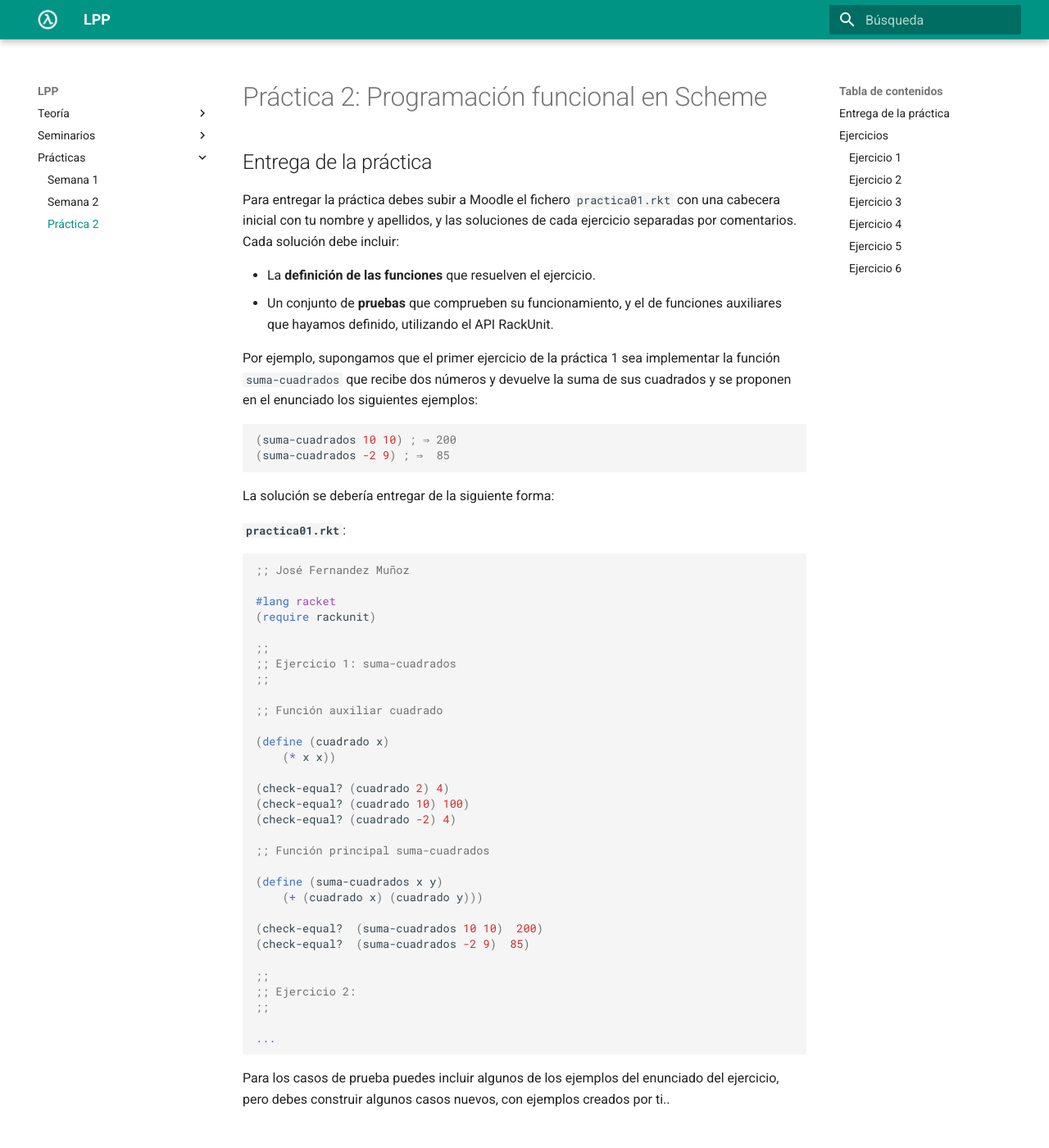
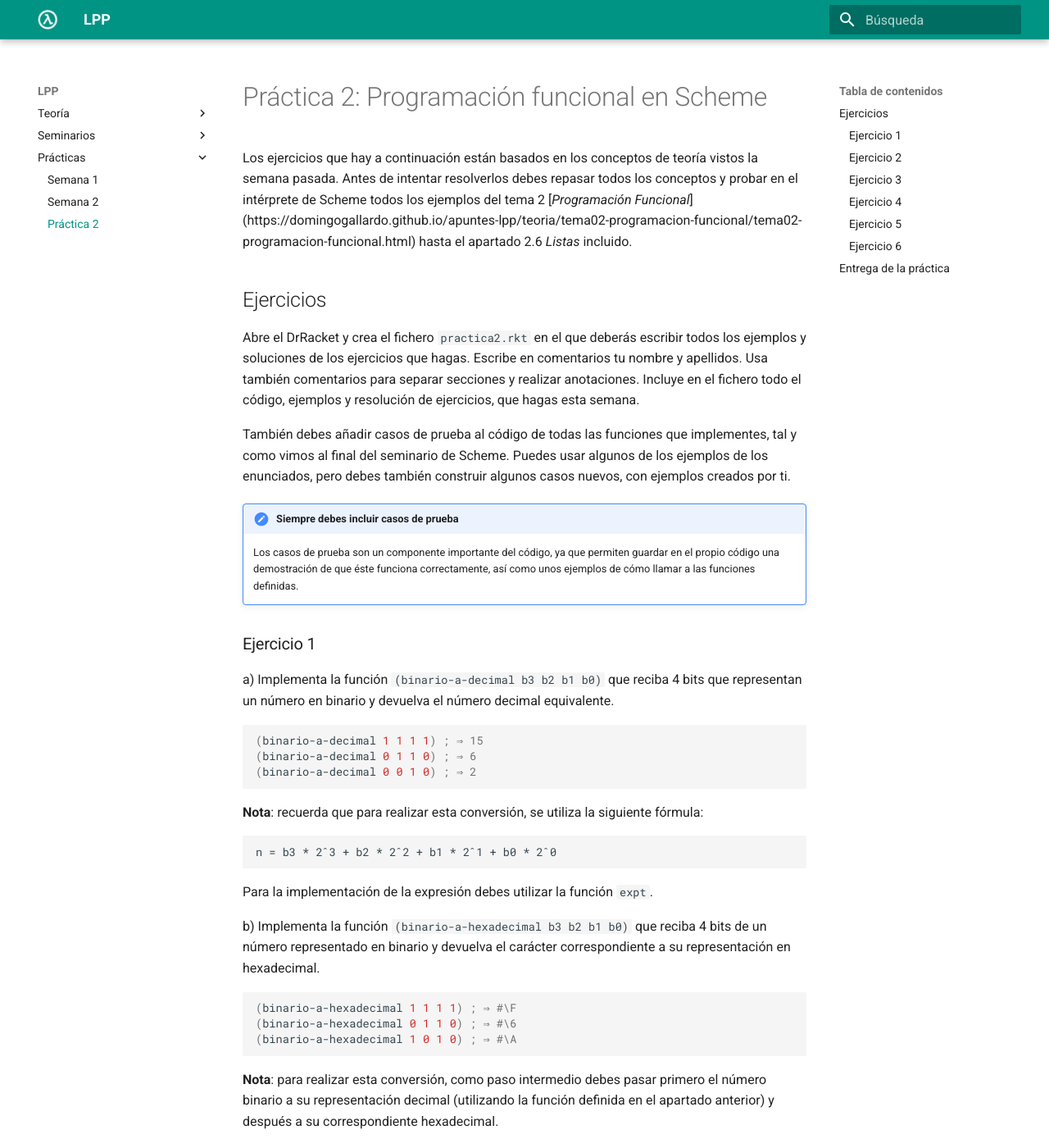
Before and after one commit to domingogallardo/apuntes-lpp, an MkDocs documentation site: the page built from docs/practicas/semana02/practica02.md, in a window 1280 px wide and 1400 px high. Shown: the whole window at 82% size. Built offline with MkDocs 1.6.1 and Material for MkDocs 9.7.7, drawn with Linux system fonts in a browser that asks for light colours; some of the changed text lies outside the part shown.

Commit message:
Versión 2 de la práctica

````diff
--- a/docs/practicas/semana02/practica02.md
+++ b/docs/practicas/semana02/practica02.md
@@ -1,70 +1,33 @@
 # Práctica 2: Programación funcional en Scheme
 
-## Entrega de la práctica
 
-Para entregar la práctica debes subir a Moodle el fichero
-`practica01.rkt` con una cabecera inicial con tu nombre y apellidos, y
-las soluciones de cada ejercicio separadas por comentarios. Cada
-solución debe incluir:
-
-- La **definición de las funciones** que resuelven el ejercicio.
-- Un conjunto de **pruebas** que comprueben su funcionamiento, y el de
-  funciones auxiliares que hayamos definido, utilizando el API RackUnit.
-
-Por ejemplo, supongamos que el primer ejercicio de la práctica 1 sea
-implementar la función `suma-cuadrados` que recibe dos números y
-devuelve la suma de sus cuadrados y se proponen en el enunciado los
-siguientes ejemplos:
-
-```racket
-(suma-cuadrados 10 10) ; ⇒ 200
-(suma-cuadrados -2 9) ; ⇒  85
-```
-
-La solución se debería entregar de la siguiente forma:
-
-**`practica01.rkt`**:
-
-```racket
-;; José Fernandez Muñoz
-
-#lang racket
-(require rackunit)
-
-;;
-;; Ejercicio 1: suma-cuadrados
-;;
-
-;; Función auxiliar cuadrado
-
-(define (cuadrado x)
-    (* x x))
-
-(check-equal? (cuadrado 2) 4)
-(check-equal? (cuadrado 10) 100)
-(check-equal? (cuadrado -2) 4)
-
-;; Función principal suma-cuadrados
-
-(define (suma-cuadrados x y)
-    (+ (cuadrado x) (cuadrado y)))
-
-(check-equal?  (suma-cuadrados 10 10)  200)
-(check-equal?  (suma-cuadrados -2 9)  85)
-
-;;
-;; Ejercicio 2:
-;;
-
-...
-
-```
-
-Para los casos de prueba puedes incluir algunos de los ejemplos del
-enunciado del ejercicio, pero debes construir algunos casos nuevos,
-con ejemplos creados por ti..
+Los ejercicios que hay a continuación están basados en los conceptos
+de teoría vistos la semana pasada. Antes de intentar resolverlos debes
+repasar todos los conceptos y probar en el intérprete de Scheme todos
+los ejemplos del tema 2 [_Programación Funcional_]
+(https://domingogallardo.github.io/apuntes-lpp/teoria/tema02-programacion-funcional/tema02-programacion-funcional.html)
+hasta el apartado 2.6 _Listas_ incluido.
 
 ## Ejercicios
+
+Abre el DrRacket y crea el fichero `practica2.rkt` en el que deberás
+escribir todos los ejemplos y soluciones de los ejercicios que
+hagas. Escribe en comentarios tu nombre y apellidos. Usa también
+comentarios para separar secciones y realizar anotaciones.  Incluye en
+el fichero todo el código, ejemplos y resolución de ejercicios, que
+hagas esta semana.
+
+También debes añadir casos de prueba al código de todas las funciones
+que implementes, tal y como vimos al final del seminario de
+Scheme. Puedes usar algunos de los ejemplos de los enunciados, pero
+debes también construir algunos casos nuevos, con ejemplos creados por
+ti.
+
+!!! Note "Siempre debes incluir casos de prueba"
+    Los casos de prueba son un componente importante del código, ya
+    que permiten guardar en el propio código una demostración de que
+    éste funciona correctamente, así como unos ejemplos de cómo llamar
+    a las funciones definidas.
 
 ### Ejercicio 1
 
@@ -292,6 +255,53 @@ Ejemplos:
     ```
 
 
+
+## Entrega de la práctica
+
+Sube el fichero `semana2.rkt` a Moodle, en la entrega denominada
+_Semana 2_, para que tu profesor de prácticas lo pueda revisar.
+
+Tal y como hemos comentado al comienzo de la práctica, es
+recomendable incluir casos de prueba en todo el código que
+escribas.
+
+Un ejemplo del formato que podría tener la entrega es el siguiente:
+
+**`practica02.rkt`**:
+
+```racket
+;; José Fernandez Muñoz
+
+#lang racket
+(require rackunit)
+
+;;
+;; Ejercicio 1: suma-cuadrados
+;;
+
+;; Función auxiliar cuadrado
+
+(define (cuadrado x)
+    (* x x))
+
+(check-equal? (cuadrado 2) 4)
+(check-equal? (cuadrado 10) 100)
+(check-equal? (cuadrado -2) 4)
+
+;; Función principal suma-cuadrados
+
+(define (suma-cuadrados x y)
+    (+ (cuadrado x) (cuadrado y)))
+
+(check-equal?  (suma-cuadrados 10 10)  200)
+(check-equal?  (suma-cuadrados -2 9)  85)
+
+;;
+;; Ejercicio 2:
+;;
+
+...
+
 ----
 Lenguajes y Paradigmas de Programación, curso 2021-22
 © Departamento Ciencia de la Computación e Inteligencia Artificial, Universidad de Alicante
````
